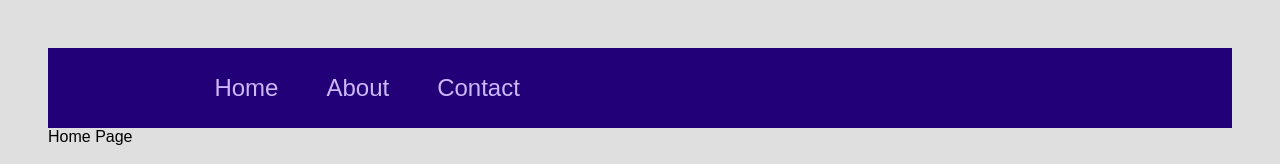
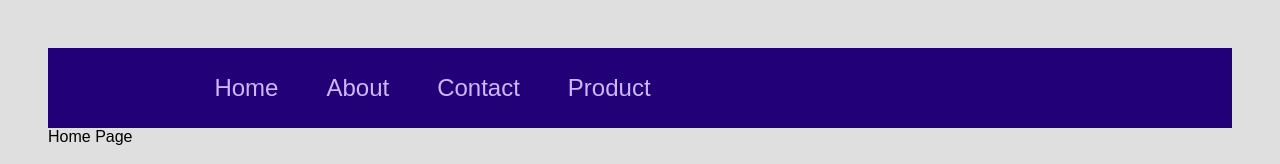
Before and after one commit to niveditakaur/Triweb-Learning, a React (Create React App) app in the folder React/my-app/: page / in a window 1280 px wide. Shown: the top 164 px of the page. Built offline with nearby package versions, Linux system fonts and the light colour scheme; the HTML template or start-up script is replaced by a standard one.

Commit message:
Added Product Page Link

```diff
--- a/React/my-app/src/components/layouts/MainMenu.js
+++ b/React/my-app/src/components/layouts/MainMenu.js
@@ -8,6 +8,7 @@ function MainMenu(){
                 <li><Link to="/">Home</Link></li>
                 <li><Link to="/about">About</Link></li>
                 <li><Link to="/contact">Contact</Link></li>
+                <li><Link to="/product">Product</Link></li>
             </ul>
         </nav>
     </header>
```
